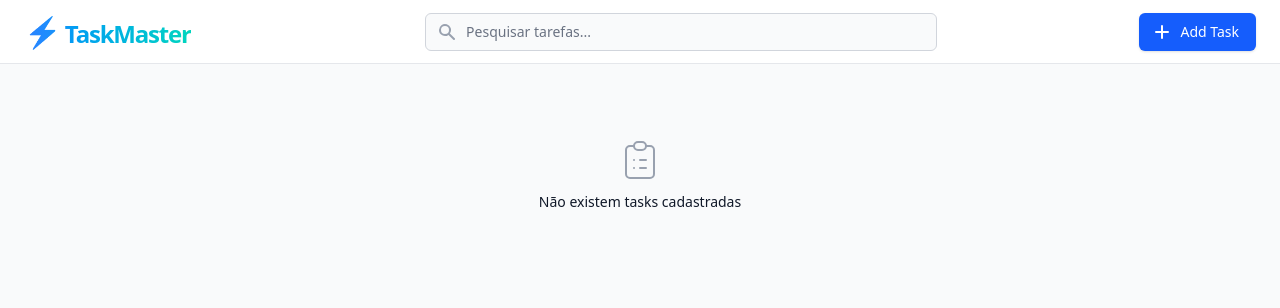
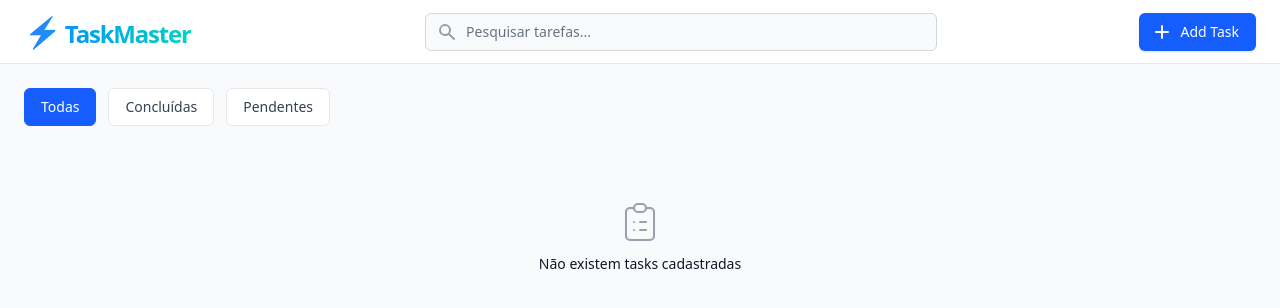
Before and after one commit to DanteWaker/desafio-vue-tasks-jose-denner-lira-do-nascimento, a Vue app: page / in a window 1280 px wide. Before the commit this address led to /tasks. Shown: the top 308 px of the page. Built offline with nearby package versions, Linux system fonts and the light colour scheme.

Commit message:
feat: implement filter toggle component and integrate with task view

```diff
--- a/src/app/App.vue
+++ b/src/app/App.vue
@@ -1,7 +1,3 @@
-<script setup lang="ts">
-import MainLayout from "@/_shared/layouts/main-layout/MainLayout.vue";
-</script>
-
 <template>
-  <MainLayout />
+  <RouterView />
 </template>
--- a/src/app/router/index.ts
+++ b/src/app/router/index.ts
@@ -1,17 +1,19 @@
 import { createRouter, createWebHistory } from "vue-router";
 import TasksView from "@/modules/tasks/views/TasksView.vue";
+import MainLayout from "@/_shared/layouts/main-layout/MainLayout.vue";
 
 const router = createRouter({
   history: createWebHistory(import.meta.env.BASE_URL),
   routes: [
     {
       path: "/",
-      redirect: "/tasks",
-    },
-    {
-      path: "/tasks",
-      name: "tasks",
-      component: TasksView,
+      component: MainLayout,
+      children: [
+        {
+          path: "",
+          component: TasksView,
+        },
+      ],
     },
   ],
 });
--- a/src/modules/tasks/view-models/useTasksView.ts
+++ b/src/modules/tasks/view-models/useTasksView.ts
@@ -4,13 +4,13 @@ import { useGlobalStore } from "@/_shared/stores/GlobalStore";
 
 export function useTasksView() {
   const globalStore = useGlobalStore();
-  const { tasks } = storeToRefs(globalStore);
+  const { filteredTasks } = storeToRefs(globalStore);
   const { removeTask } = globalStore;
 
-  const hasTasks = computed(() => tasks.value.length > 0);
+  const hasTasks = computed(() => filteredTasks.value.length > 0);
 
   return {
-    tasks,
+    tasks: filteredTasks,
     hasTasks,
     removeTask,
   };
--- a/src/modules/tasks/views/TasksView.vue
+++ b/src/modules/tasks/views/TasksView.vue
@@ -1,4 +1,5 @@
 <script setup lang="ts">
+import FilterToggle from "./components/filter-toggle/FilterToggle.vue";
 import TaskEmpty from "./components/task-empty/TaskEmpty.vue";
 import TaskList from "./components/task-list/TaskList.vue";
 import { useTasksView } from "../view-models/useTasksView";
@@ -8,6 +9,7 @@ const { tasks, hasTasks, removeTask } = useTasksView();
 
 <template>
   <div class="space-y-6">
+    <FilterToggle />
     <TaskEmpty v-if="!hasTasks" />
     <TaskList v-else :tasks="tasks" @remove-task="removeTask" />
   </div>
--- /dev/null
+++ b/src/modules/tasks/views/components/filter-toggle/FilterToggle.viewmodel.ts
@@ -0,0 +1,37 @@
+import { storeToRefs } from "pinia";
+import { useGlobalStore } from "@/_shared/stores/GlobalStore";
+import type { FilterToggleModel, TaskFilter } from "./FilterToggle.model";
+
+export function FilterToggleViewModel(): FilterToggleModel {
+  const globalStore = useGlobalStore();
+  const { currentFilter } = storeToRefs(globalStore);
+  const { setFilter } = globalStore;
+
+  const filters = [
+    { label: "Todas", value: "all" as TaskFilter },
+    { label: "Concluídas", value: "completed" as TaskFilter },
+    { label: "Pendentes", value: "pending" as TaskFilter },
+  ];
+
+  const getButtonClasses = (filter: TaskFilter) => {
+    const isActive = currentFilter.value === filter;
+    if (isActive) {
+      return "px-4 py-2 text-sm font-medium rounded-md border transition-colors bg-blue-600 text-white border-blue-600";
+    }
+    return "px-4 py-2 text-sm font-medium rounded-md border transition-colors bg-white text-gray-700 border-gray-200 hover:bg-gray-50";
+  };
+
+  const handleFilterClick = (filter: TaskFilter) => {
+    if (currentFilter.value === filter) {
+      return;
+    }
+    setFilter(filter);
+  };
+
+  return {
+    filters,
+    currentFilter,
+    getButtonClasses,
+    handleFilterClick,
+  };
+}
--- /dev/null
+++ b/src/modules/tasks/views/components/filter-toggle/FilterToggle.vue
@@ -0,0 +1,20 @@
+<script setup lang="ts">
+import { FilterToggleViewModel } from "./FilterToggle.viewmodel";
+
+const { filters, getButtonClasses, handleFilterClick } =
+  FilterToggleViewModel();
+</script>
+
+<template>
+  <div class="flex flex-wrap gap-3">
+    <button
+      v-for="filter in filters"
+      :key="filter.value"
+      type="button"
+      :class="getButtonClasses(filter.value)"
+      @click="handleFilterClick(filter.value)"
+    >
+      {{ filter.label }}
+    </button>
+  </div>
+</template>
```
Also changed, not shown: src/modules/tasks/views/components/filter-toggle/FilterToggle.model.ts (added, +15 -0 lines).
